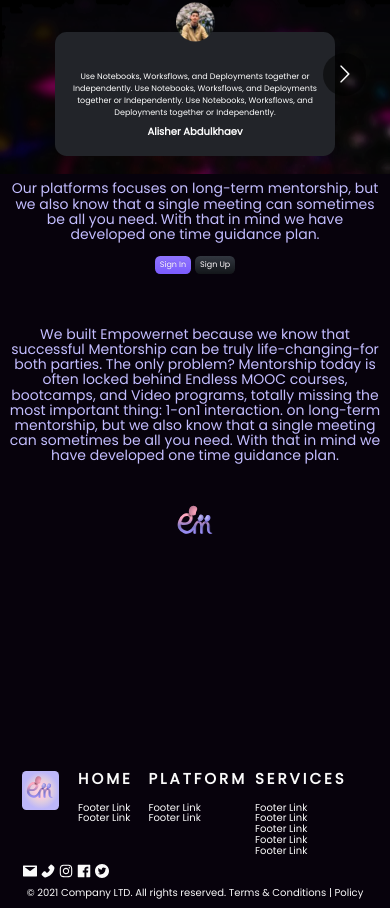
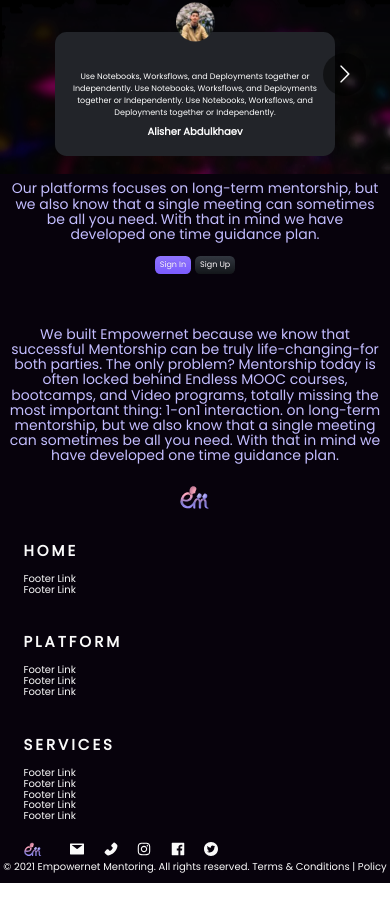
Before and after one commit to 4rr0w/empowernetv1, a React (Create React App) app: page / in a window 390 px wide. Shown: the part 3084-3992 px from the top of the page. After the commit the page ends 3967 px from the top, so only its background shows below. Built offline with nearby package versions, Linux system fonts and the light colour scheme.

Commit message:
fix footer

```diff
--- a/src/components/landingPage/Section8/index.tsx
+++ b/src/components/landingPage/Section8/index.tsx
@@ -35,13 +35,9 @@
         <img className={styles.logo} src={Group51919} alt="" />
       </div>
       <div className={styles.bottomNav}>
-        <div className={styles.logonav}>
-          <img className={styles.rectangle} src={Rectangle} />
-          <img className={styles.grp18} src={Group18} />
-          <div />
-        </div>
+        <div className={styles.social}>
+          <img className={styles.footerLogo} src={Group18} />
           <div className={styles.sociallinks}>
-          <div>
             <div className={styles.icon1}>
               <MailFilled />
               <p className={styles.text4}>info@empowernet.app</p>
@@ -50,8 +46,6 @@
               <PhoneFilled />
               <p className={styles.text4}>+99 999 999 999</p>
             </div>
-          </div>
-
             <div className={styles.icon1}>
               <InstagramOutlined />
               <p className={styles.text4}>link</p>
@@ -65,18 +59,20 @@
               <p className={styles.text4}>link</p>
             </div>
           </div>
-        <div className={styles.home}>
+        </div>
+        <div className={styles.links}>
+          <div className={styles.linkContainer}>
             <p className={styles.text2}>HOME</p>
             <p className={styles.text3}>Footer Link</p>
             <p className={styles.text3}>Footer Link</p>
           </div>
-        <div className={styles.platforms}>
+          <div className={styles.linkContainer}>
             <p className={styles.text2}>PLATFORM</p>
             <p className={styles.text3}>Footer Link</p>
             <p className={styles.text3}>Footer Link</p>
             <p className={styles.text3}>Footer Link</p>
           </div>
-        <div className={styles.services}>
+          <div className={styles.linkContainer}>
             <p className={styles.text2}>SERVICES</p>
             <p className={styles.text3}>Footer Link</p>
             <p className={styles.text3}>Footer Link</p>
@@ -85,47 +81,12 @@
             <p className={styles.text3}>Footer Link</p>
           </div>
         </div>
-      {/* *******   content to show for screens <640   **** */}
-      <div>
-        <div className={styles.bottomNav2}>
-          <div className={styles.logonav}>
-            <img className={styles.rectangle} src={Rectangle} />
-            <img className={styles.grp18} src={Group18} />
-            <div />
       </div>
-          <div className={styles.home}>
-            <p className={styles.text2}>HOME</p>
-            <p className={styles.text3}>Footer Link</p>
-            <p className={styles.text3}>Footer Link</p>
-          </div>
-          <div className={styles.platforms}>
-            <p className={styles.text2}>PLATFORM</p>
-            <p className={styles.text3}>Footer Link</p>
-            <p className={styles.text3}>Footer Link</p>
-          </div>
-          <div className={styles.services}>
-            <p className={styles.text2}>SERVICES</p>
-            <p className={styles.text3}>Footer Link</p>
-            <p className={styles.text3}>Footer Link</p>
-            <p className={styles.text3}>Footer Link</p>
-            <p className={styles.text3}>Footer Link</p>
-            <p className={styles.text3}>Footer Link</p>
-          </div>
-        </div>
-        <div className={styles.socialicons}>
-          <div className={styles.contact}>
-            <MailFilled className="" />
-            <PhoneFilled className={styles.ml} />
-            <InstagramOutlined className={styles.ml} />
-            <FacebookFilled className={styles.ml} />
-            <TwitterCircleFilled className={styles.ml} />
-          </div>
-        </div>
-      </div>
+
       <div className={styles.copyright}>
         <p>
-          &copy; 2021 Company LTD. All rights reserved. Terms & Conditions |
-          Policy
+          &copy; 2021 Empowernet Mentoring. All rights reserved. Terms &
+          Conditions | Policy
         </p>
       </div>
     </div>
--- a/src/components/landingPage/Section8/style.module.css
+++ b/src/components/landingPage/Section8/style.module.css
@@ -13,60 +13,47 @@
   align-items: center;
 }
 
-.text {
-  margin-top: 9.5vw;
-  text-align: center;
-  padding: 2vw;
-  font-size: max(2.4vw, 14px);
-  color: #c3bdff;
-}
-
 .logo {
-  margin-top: 5vw;
+  margin-top: 0vw;
   max-width: 140px;
   max-height: auto;
-  width: 10vw;
+  width: 8vw;
   height: auto;
-  margin-bottom: 60vw;
+  margin-bottom: 2vw;
 }
 
 .bottomNav {
-  position: relative;
+  padding: 1vw;
   display: flex;
-  flex-direction: row;
-  margin-bottom: 10vw;
-  height: min-content;
+  justify-content: space-between;
   color: #fafafa;
 }
-.bottomNav2 {
-  display: none;
+
+.logonav {
+  height: fit-content;
+  width: fit-content;
 }
-.bottomShadow {
-  position: absolute;
-  bottom: 0;
-  min-width: 100%;
-  max-height: auto;
-  width: 100vw;
+
+.footerLogo {
+  /* transform: translateY(-5px); */
+  width: 4vw;
+  max-width: 105px;
   height: auto;
 }
-.rectangle {
-  margin-left: 5.56vw;
-  width: 9.53vw;
-  height: auto;
-  position: absolute;
-  max-width: 129px;
+
+.social {
+  display: flex;
+  align-items: start;
 }
-.logonav {
-  position: relative;
-  top: 0;
-  margin-bottom: 4vw;
+.sociallinks {
+  margin-left: 2vw;
+  display: flex;
+  flex-direction: column;
 }
 
-.sociallinks {
-  position: relative;
-  margin-left: 17.7vw;
-  display: flex;
-  flex-direction: column;
+.linkContainer {
+  margin: 1vw;
+  margin-top: 0;
 }
 .socialicons {
   display: none;
@@ -75,26 +62,33 @@
   display: flex;
   flex-direction: row;
 }
+.links {
+  display: flex;
+}
 
-.grp18 {
-  position: absolute;
-  width: 7.68vw;
-  max-width: 105px;
-  height: auto;
-  margin-left: 6.44vw;
-  margin-top: 1vw;
-}
 .home {
   position: relative;
-  margin-left: 25vw;
 }
 .platforms {
   position: relative;
-  margin-left: 4vw;
 }
 .services {
   position: relative;
-  margin-left: 2vw;
+}
+
+.copyright {
+  position: relative;
+  color: #fafafa;
+  font-size: max(0.8vw, 10px);
+  text-align: center;
+}
+
+.text {
+  margin-top: 9.5vw;
+  text-align: center;
+  padding: 2vw;
+  font-size: max(2.4vw, 14px);
+  color: #c3bdff;
 }
 .text2 {
   font-size: max(1.84vw, 15px);
@@ -109,73 +103,31 @@
   font-size: max(1vw, 12px);
   margin-left: 1vw;
 }
-.copyright {
-  position: relative;
-  color: #fafafa;
-  font-size: max(0.8vw, 10px);
-  text-align: center;
-}
-@media (max-width: 1000px) {
+
+@media only screen and (max-width: 900px) {
   .bottomNav {
-    margin-bottom: 7vw;
+    flex-direction: column-reverse;
+  }
+  .links {
+    flex-direction: column;
+  }
+  .linkContainer {
+    margin: 5vw;
+  }
+  .text4 {
+    display: none;
+  }
+  .sociallinks {
+    flex-direction: row;
+    justify-items: space-between;
+  }
+  .icon1 {
+    width: 100%;
+    margin-left: 5vw;
+  }
+
+  .footerLogo {
+    margin-left: 5vw;
+    width: 5vw;
   }
 }
-@media (max-width: 900px) {
-  .bottomNav {
-    margin-bottom: 5vw;
-  }
-  .home {
-    margin-left: 16vw;
-  }
-}
-@media (max-width: 762px) {
-  .bottomNav {
-    margin-bottom: 1vw;
-  }
-  .home {
-    margin-left: 8vw;
-  }
-}
-@media (max-width: 650px) {
-  .bottomNav {
-    margin-bottom: 0vw;
-  }
-  .home {
-    margin-left: 30vw;
-  }
-  .bottomNav {
-    display: none;
-  }
-  .bottomNav2 {
-    display: contents;
-    position: relative;
-    display: flex;
-    flex-direction: row;
-    margin-bottom: 10vw;
-    height: min-content;
-    color: #fafafa;
-  }
-  .socialicons {
-    display: flex;
-    position: absolute;
-    display: contents;
-    top: -10vw;
-    color: #fafafa;
-  }
-  .container {
-    display: flex;
-    position: relative;
-    flex-direction: column;
-  }
-  .contact {
-    margin: -8vw 0 2vw 6vw;
-  }
-  .ml {
-    margin-left: 1vw;
-  }
-}
-@media (max-width: 465px) {
-  .home {
-    margin-left: 20vw;
-  }
-}
```
Lines whose indentation alone changed are shown as unchanged.
